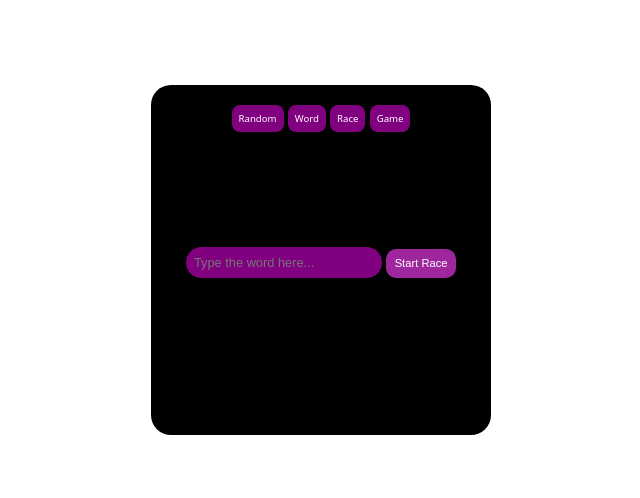
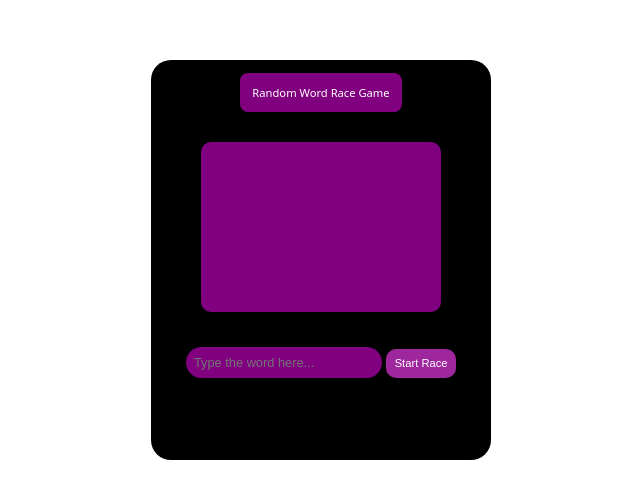
Before and after one commit to MohdAmirAmir/Random-Word-Race, a plain HTML site: page index.html in a window 1280 px wide. Shown: the part 140-638 px from the top of the page, without its empty margins (319-959 px from the left). Drawn offline with Linux system fonts and the light colour scheme.

Commit message:
Ui Updated

```diff
--- a/index.html
+++ b/index.html
@@ -8,14 +8,11 @@
 </head>
 <body>
     <div class="container">
-        <span>Random</span>
-        <span>Word</span>
-        <span>Race</span>
-        <span>Game</span>
+        <span>Random Word Race Game</span>
         <div id="wordDisplay" class="word-display"></div>
         <input type="text" id="wordInput" class="word-input" placeholder="Type the word here..." />
         <button id="startButton">Start Race</button>
-        <div id="result" class="result"></div>-->
+        <div id="result" class="result"></div>
     </div>
 
     <script src="script.js"></script>
--- a/script.js
+++ b/script.js
@@ -1,4 +1,4 @@
-const words = ["Apple", "Incomprehensibilities", "Orange", "Floccinaucinihilipilification" ,"Cars", "Strawberry", "Kiwi", "Spacecrafts" , "Mango", "Blueberry", "Peach", "Pear"];
+const words = ["Apple", "Time", "Orange", "Robots" ,"Cars", "Strawberry", "Kiwi", "Spacecrafts" , "Mango", "Blueberry", "Peach", "Pear"];
 let currentWord;
 let startTime;
 let timer;
--- a/style.css
+++ b/style.css
@@ -14,30 +14,36 @@ body {
     padding:20px;
     border-radius:20px;
     width:300px;
-    height:310px;
+    height:360px;
     margin: auto;
 }
 .container span{
     background-color:purple;
     height:40px;
     width:60px;
-    padding:7px;
+    padding:12px;
     border-radius:8px;
     color:white;
-    font-size:0.6em;
+    font-size:0.7em;
+    margin-top:25px;
 }
 .word-display {
     font-size:1.5em;
-    margin-top:60px;
+    margin-top:40px;
+    margin-left:30px;
     color:white;
-    padding:10px;
+    padding:50px;
+    height:70px;
+    width:140px;
+    background-color:purple;
+    border-radius:10px;
 }
 
 .word-input {
     padding:8px;
     font-size:0.8em;
     width: 60%;
-    margin-top:40px;
+    margin-top:35px;
     margin-bottom:10px;
     border-radius:20px;
     border:none;
@@ -54,8 +60,8 @@ body {
 }
 
 .result {
-    margin-top:82px;
-    font-size: 0.8em;
-    color:rgb(221, 218, 218);
+    margin-top:37px;
+    font-size: 0.68em;
+    color:white;
     font-weight:200;
 }
```
